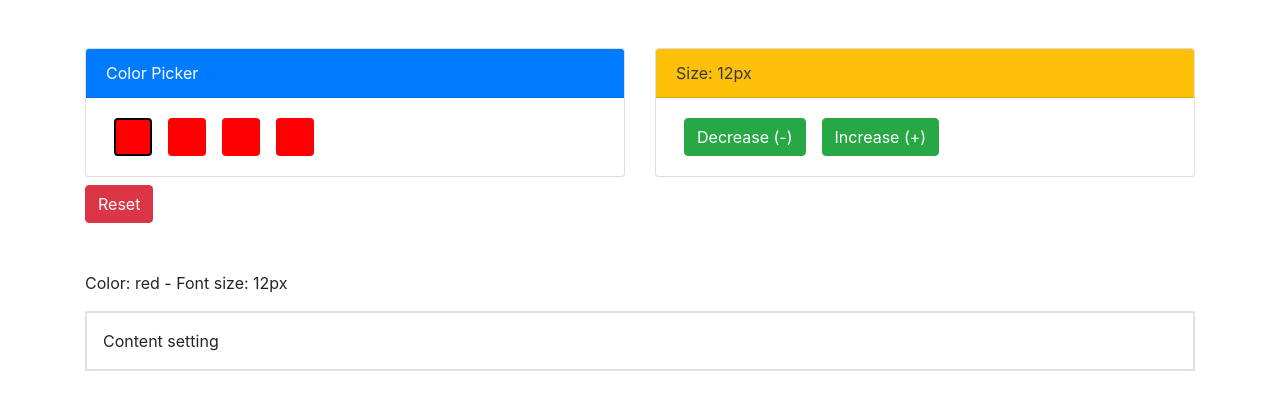
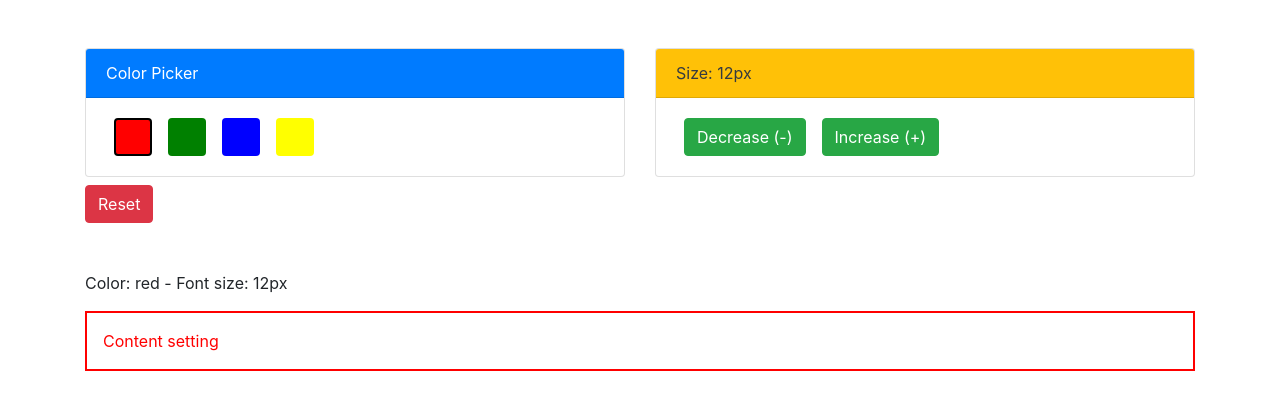
Before and after one commit to thinhtpt2000/basic-react, a React (Create React App) app: page / in a window 1280 px wide. Shown: the top 410 px of the page. Built offline with nearby package versions, Linux system fonts and the light colour scheme.

Commit message:
[ThinhTPT] apply change color function

```diff
--- a/src/App.js
+++ b/src/App.js
@@ -1,3 +1,4 @@
+import { useState } from "react";
 import "./App.css";
 import ColorPicker from "./components/ColorPicker";
 import SizeSetting from "./components/SizeSetting";
@@ -5,18 +6,26 @@ import Reset from "./components/Reset";
 import Result from "./components/Result";
 
 function App() {
+
+  const [color, setColor] = useState('red');
+  const [fontSize, setFontSize] = useState(15);
+
+  const onSetColor = (param) => {
+    setColor(param);
+  }
+
   return (
     <div className="App">
       <div className="container">
         <div className="row mt-5">
-          <ColorPicker />
+          <ColorPicker color={color} onReceiveColor={onSetColor}/>
           <SizeSetting />
         </div>
         <div className="row mt-2">
           <Reset />
         </div>
         <div className="row mt-5">
-          <Result />
+          <Result color={color}/>
         </div>
       </div>
     </div>
--- a/src/components/ColorPicker.js
+++ b/src/components/ColorPicker.js
@@ -1,4 +1,17 @@
-function ColorPicker() {
+function ColorPicker(props) {
+    const colors = [
+        'red',
+        'green',
+        'blue',
+        'yellow'
+    ];
+
+    const showColor = (color) => {
+        return {
+            backgroundColor: color
+        }
+    }
+
     return (
         <div className="col-xs-6 col-sm-6 col-md-6 col-lg-6">
             <div className="card">
@@ -6,10 +19,16 @@ function ColorPicker() {
                     Color Picker
                         </div>
                 <div className="card-body">
-                    <span className="ml-2 mr-2 btn btn-color btn-active"></span>
-                    <span className="ml-2 mr-2 btn btn-color"></span>
-                    <span className="ml-2 mr-2 btn btn-color"></span>
-                    <span className="ml-2 mr-2 btn btn-color"></span>
+                    {
+                        colors.map((color, index) =>
+                            <span
+                                className={"ml-2 mr-2 btn btn-color" + (props.color === color ? ' btn-active' : '')}
+                                key={index}
+                                style={showColor(color)}
+                                onClick={() => {props.onReceiveColor(color)}}>
+                            </span>
+                        )
+                    }
                 </div>
             </div>
         </div>
--- a/src/components/Result.js
+++ b/src/components/Result.js
@@ -1,8 +1,14 @@
-function Result() {
+function Result(props) {
+    const onChangeFormat = () => {
+        return {
+            border: "1px solid " + props.color,
+            color: props.color
+        }
+    }
     return (
         <div className="col-xs-12 col-sm-12 col-md-12 col-lg-12">
-            <p>Color: red - Font size: 12px</p>
-            <p className="border p-3 content">Content setting</p>
+            <p>Color: {props.color} - Font size: 12px</p>
+            <p className="p-3 content" style={onChangeFormat()}>Content setting</p>
         </div>
     );
 }
```
